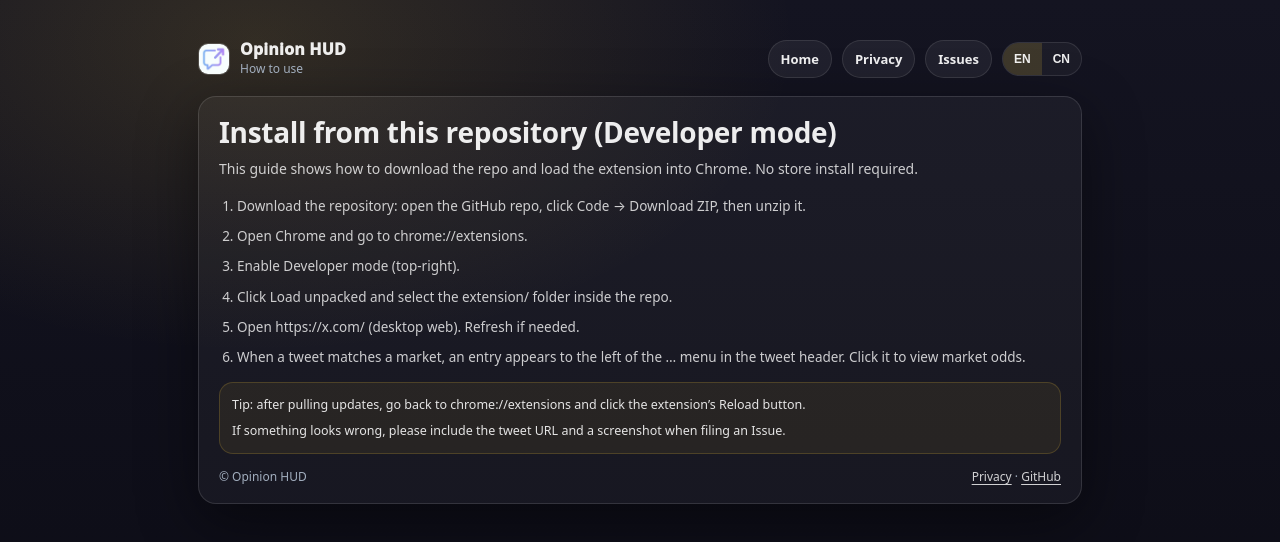
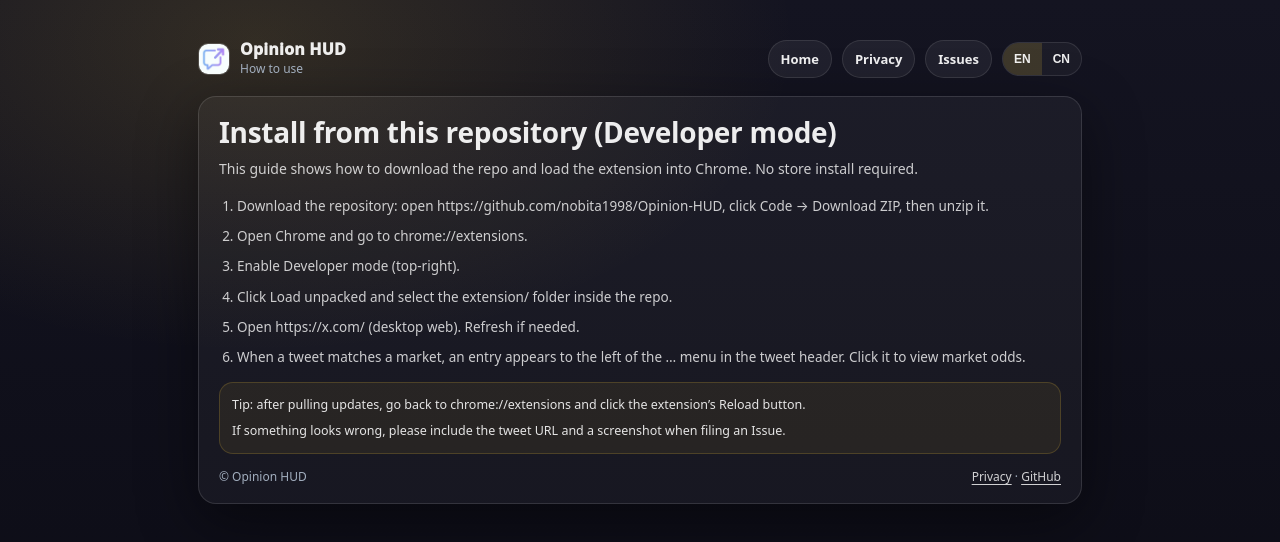
Before and after one commit to nobita1998/Opinion-HUD, a browser extension: page how-to-use.html in a window 1280 px wide. Drawn offline with Linux system fonts and the light colour scheme.

Commit message:
repoLink

```diff
--- a/how-to-use.html
+++ b/how-to-use.html
@@ -238,7 +238,7 @@
 
           <ol class="steps">
             <li data-i18n="s1">
-              Download the repository: open the GitHub repo, click <code>Code</code> → <code>Download ZIP</code>, then unzip it.
+              Download the repository: open <code>https://github.com/nobita1998/Opinion-HUD</code>, click <code>Code</code> → <code>Download ZIP</code>, then unzip it.
             </li>
             <li data-i18n="s2">Open Chrome and go to <code>chrome://extensions</code>.</li>
             <li data-i18n="s3">Enable <code>Developer mode</code> (top-right).</li>
@@ -284,7 +284,7 @@
             nav_issues: "Issues",
             h1: "Install from this repository (Developer mode)",
             lead: "This guide shows how to download the repo and load the extension into Chrome. No store install required.",
-            s1: "Download the repository: open the GitHub repo, click Code → Download ZIP, then unzip it.",
+            s1: "Download the repository: open https://github.com/nobita1998/Opinion-HUD, click Code → Download ZIP, then unzip it.",
             s2: "Open Chrome and go to chrome://extensions.",
             s3: "Enable Developer mode (top-right).",
             s4: "Click Load unpacked and select the extension/ folder inside the repo.",
@@ -302,7 +302,7 @@
             nav_issues: "反馈",
             h1: "从本仓库安装（Chrome 开发者模式）",
             lead: "这份指南讲解如何从 GitHub 下载代码，并把扩展加载到 Chrome 中使用（无需应用商店安装）。",
-            s1: "下载仓库：打开 GitHub 仓库页面，点击 Code → Download ZIP，下载后解压。",
+            s1: "下载仓库：打开 https://github.com/nobita1998/Opinion-HUD ，点击 Code → Download ZIP，下载后解压。",
             s2: "打开 Chrome，访问 chrome://extensions。",
             s3: "开启右上角的 Developer mode（开发者模式）。",
             s4: "点击 Load unpacked（加载已解压的扩展程序），选择仓库中的 extension/ 文件夹。",
```
